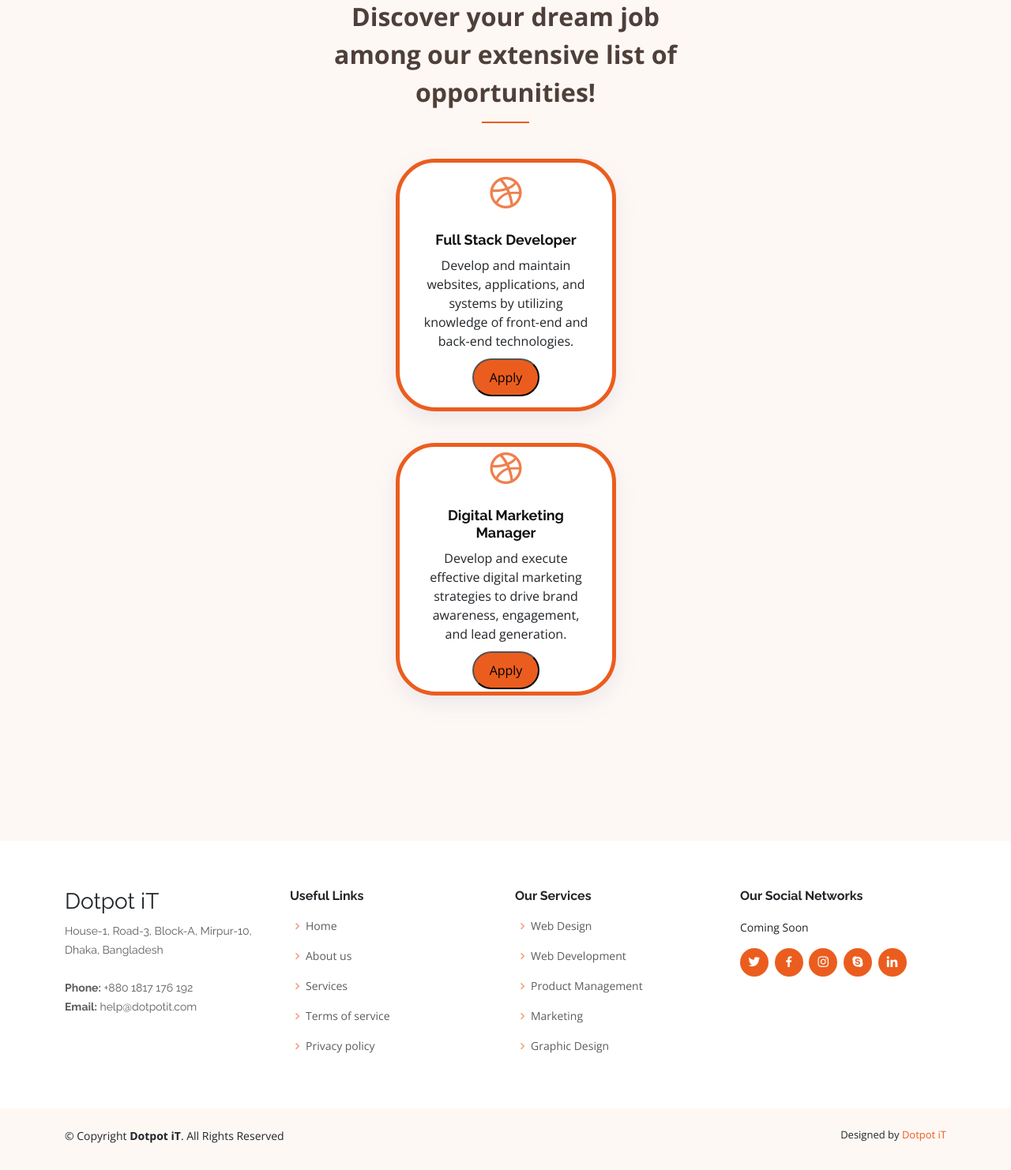
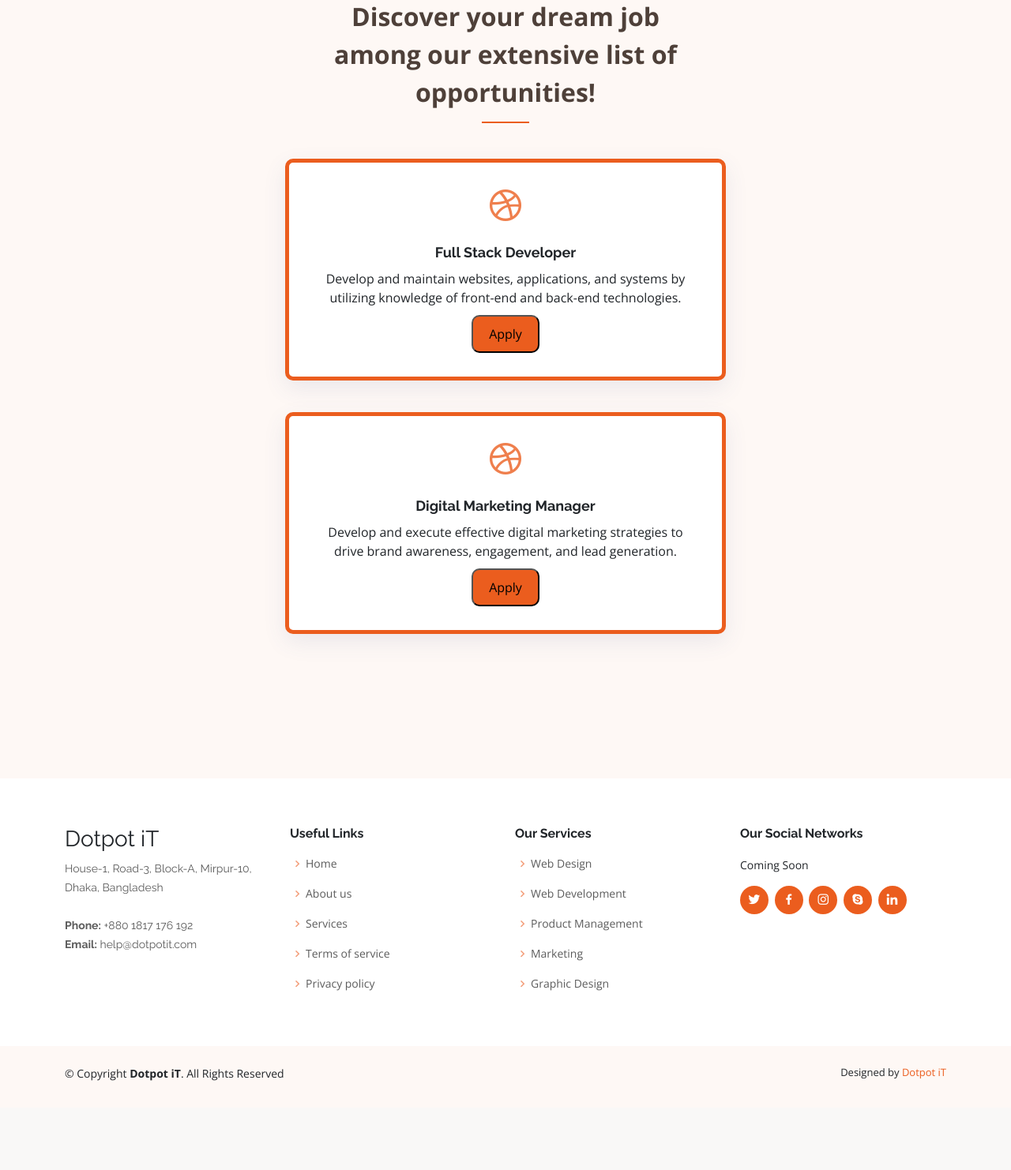
Before and after one commit to asifdotpy/JobHub, a Django app: page /jobs/ in a window 1280 px wide. Shown: the part 707-2189 px from the top of the page at 79% size. After the commit the page ends 2076 px from the top, so only its background shows below. Run offline with Django 4.2, Linux system fonts and the light colour scheme; some libraries are stand-ins or nearby versions.

Commit message:
box content created for each job

```diff
--- a/mysite/jobs/templates/jobs/job_list.html
+++ b/mysite/jobs/templates/jobs/job_list.html
@@ -102,25 +102,25 @@
       </div>
 
       <div class="column d-flex flex-column justify-content-center" style="align-items: center;">
-        <div class="col-md-6 col-lg-3 d-flex align-items-stretch" data-aos="zoom-in" data-aos-delay="100">
+        <div class="col-md-12 col-lg-6 d-flex align-items-stretch" data-aos="zoom-in" data-aos-delay="100">
           <div class="icon-box" id="specific-icon-box"
-            style="width: 80vh; height: 40vh; display: flex; flex-direction: column; align-items: center; justify-content: center; border: solid 5px #eb5d1e; border-radius: 50px;">
+            style="display: flex; flex-direction: column; align-items: center; justify-content: center; border: solid 5px #eb5d1e; border-radius: 10px;">
             <div class="icon" style="margin-bottom: 10px;"><i class="bx bxl-dribbble"></i></div>
-            <h4 class="title" style="margin-bottom: 10px;"><a href=" {% static '' %} ">Full Stack Developer</a></h4>
+            <h4 class="title" style="margin-bottom: 10px;">Full Stack Developer</a></h4>
             <p style="margin-bottom: 10px;">Develop and maintain websites, applications, and systems by utilizing
               knowledge of front-end and back-end technologies.</p>
-            <button style="background-color: #eb5d1e; border-radius: 50px; padding: 10px 20px;">Apply</button>
+            <button style="background-color: #eb5d1e; border-radius: 10px; padding: 10px 20px;">Apply</button>
           </div>
         </div>
-        <div class="col-md-6 col-lg-3 d-flex align-items-stretch" data-aos="zoom-in" data-aos-delay="200">
+        <div class="col-md-12 col-lg-6 d-flex align-items-stretch" data-aos="zoom-in" data-aos-delay="200">
           <div class="icon-box" id="specific-icon-box"
-            style="width: 80vh; height: 40vh; display: flex; flex-direction: column; align-items: center; justify-content: center; border: solid 5px #eb5d1e; border-radius: 50px;">
+            style="display: flex; flex-direction: column; align-items: center; justify-content: center; border: solid 5px #eb5d1e; border-radius: 10px;">
             <div class="icon" style="margin-bottom: 10px;"><i class="bx bxl-dribbble"></i></div>
-            <h4 class="title" style="margin-bottom: 10px;"><a href=" {% static '' %} ">Digital Marketing Manager</a>
+            <h4 class="title" style="margin-bottom: 10px;">Digital Marketing Manager</a>
             </h4>
             <p style="margin-bottom: 10px;">Develop and execute effective digital marketing strategies to drive brand
               awareness, engagement, and lead generation.</p>
-            <button style="background-color: #eb5d1e; border-radius: 50px; padding: 10px 20px;">Apply</button>
+            <button style="background-color: #eb5d1e; border-radius: 10px; padding: 10px 20px;">Apply</button>
           </div>
         </div>
       </div>
```
Also changed, not shown: mysite/jobs/templates/jobs/footer.html (added), mysite/jobs/templates/jobs/head.html (added), mysite/jobs/templates/jobs/header.html (added), 1 other file.
